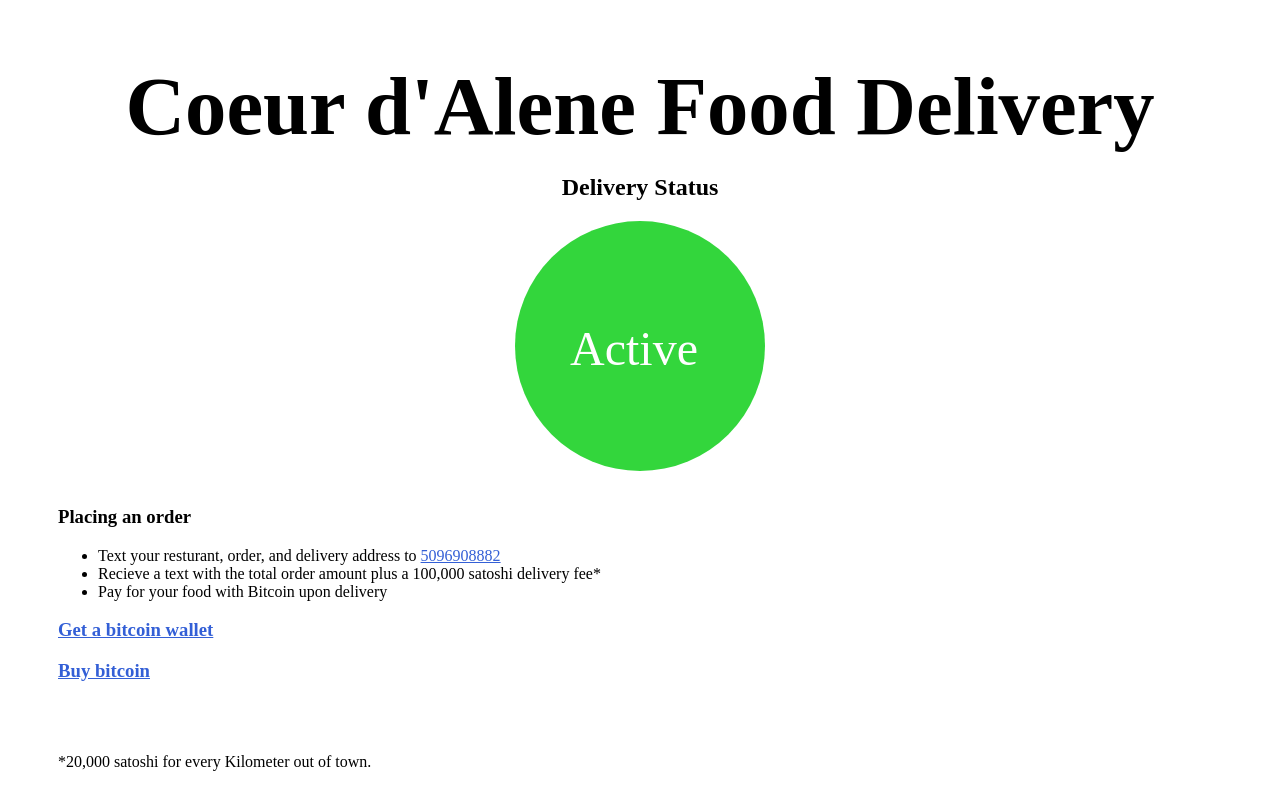
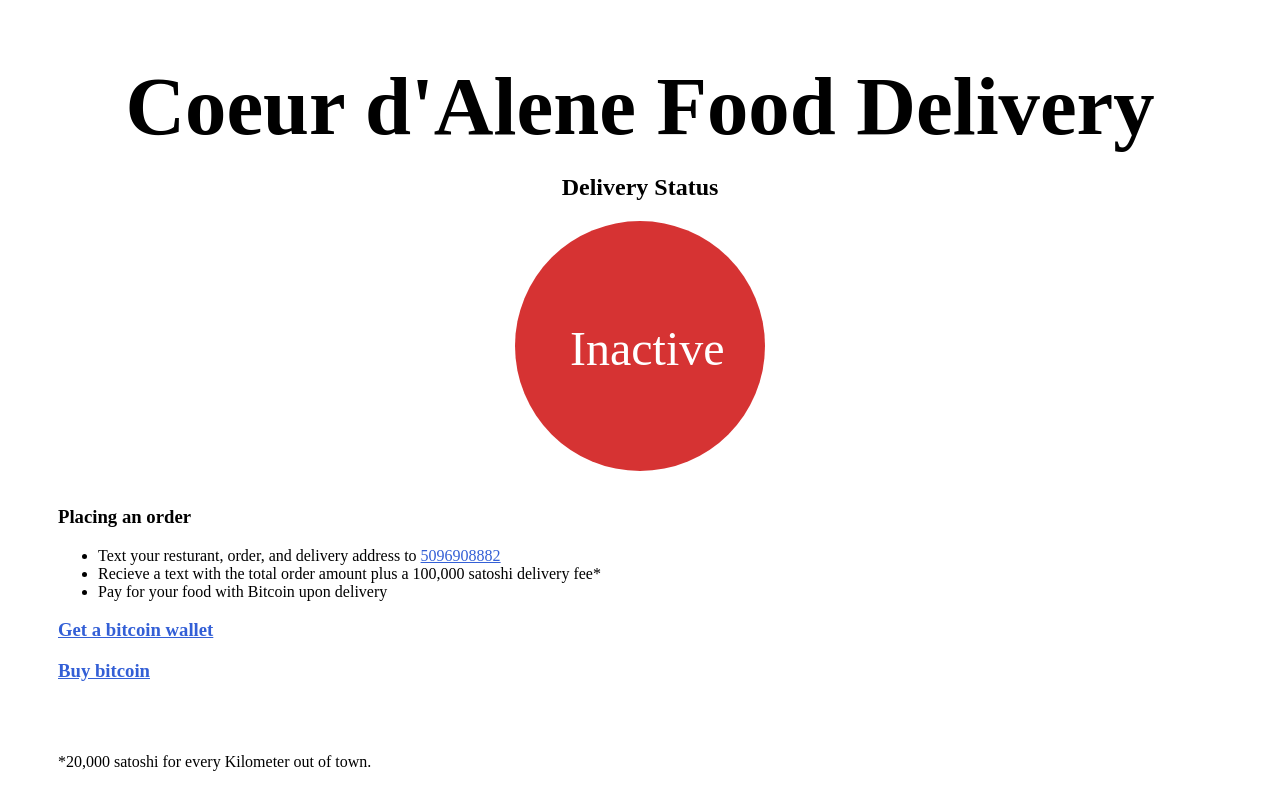
Before and after one commit to DanielWNewman/eat, a plain HTML site: page index.html in a window 1280 px wide. Drawn offline with Linux system fonts and the light colour scheme.

Commit message:
Update index.html

```diff
--- a/index.html
+++ b/index.html
@@ -47,8 +47,8 @@ text-align:center;
 <body>
 <h1>Coeur d'Alene Food Delivery</h1>
 <h2>Delivery Status</h2>
-<div class="active status"><div><p>Active</p></div></div>
-<!--<div class="inactive status"><div><p>Inactive</p></div></div>-->
+<!--<div class="active status"><div><p>Active</p></div></div-->
+<div class="inactive status"><div><p>Inactive</p></div></div>
   <h3 style="margin-top:35px;">Placing an order</h3>
   <ul>
     <li>Text your resturant, order, and delivery address to <a href="tel:+15096908882">5096908882</a></li>
```
